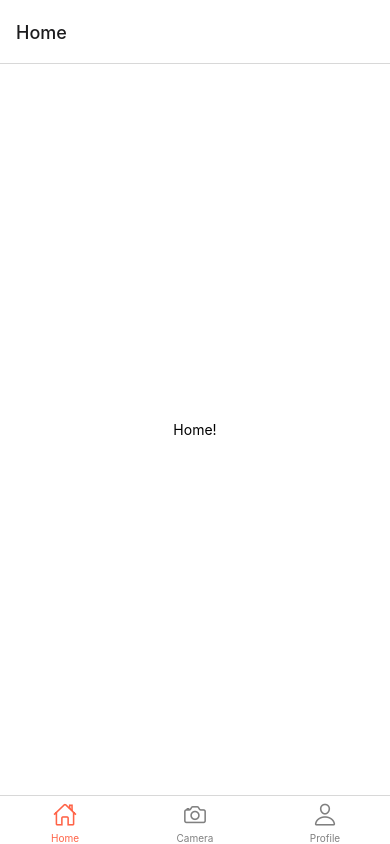
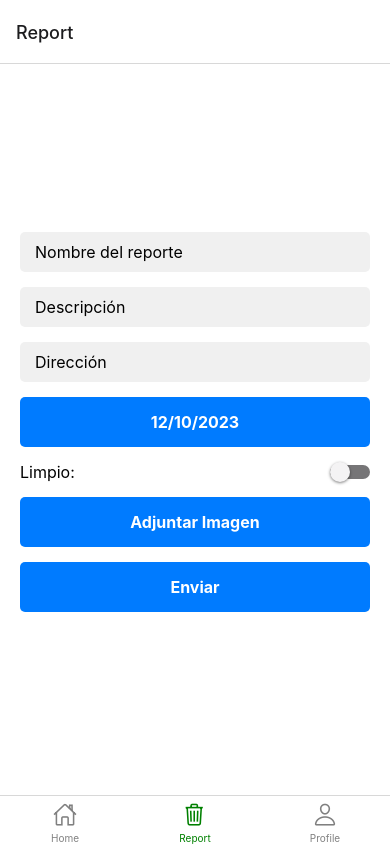
Before and after one commit to hibaba2/eco-report, a React Native app: screen /Report in a window 390 px wide. Built offline with nearby package versions, Linux system fonts and the light colour scheme.

Commit message:
Cambio de icono y nombre de view

```diff
--- a/src/navigators/BottomTabNavigator.tsx
+++ b/src/navigators/BottomTabNavigator.tsx
@@ -2,12 +2,11 @@ import * as React from 'react';
 import { Text, View } from 'react-native';
 import { NavigationContainer } from '@react-navigation/native';
 import { createBottomTabNavigator } from '@react-navigation/bottom-tabs';
+import HomeView from '../views/homeView';
+import ReportFormView from '../views/reportView';
+import ProfileView from '../views/profileView';
+import { Ionicons } from '@expo/vector-icons';
 
-import HomeView from '../views/homeView';
-import CameraView from '../views/cameraView';
-import ProfileView from '../views/profileView';
-//import Ionicons from 'react-native-vector-icons/Ionicons';
-import { Ionicons } from '@expo/vector-icons';
 
 
 
@@ -20,16 +19,15 @@ export default function MyTabs() {
           tabBarIcon: ({ focused, color, size }) => {
             let iconName;
 
-
             if (route.name === 'Home') {
               iconName = focused
                 ? 'home-outline'
                 : 'home-outline';
             }
-            else if (route.name === 'Camera') {
+            else if (route.name === 'Report') {
               iconName = focused
-                ? 'camera-outline'
-                : 'camera-outline';
+                ? 'trash-outline'
+                : 'trash-outline';
             }
             else if (route.name === 'Profile') {
               iconName = focused
@@ -39,12 +37,12 @@ export default function MyTabs() {
             // You can return any component that you like here!
             return <Ionicons name={iconName} size={size} color={color} />;
           },
-          tabBarActiveTintColor: 'tomato',
+          tabBarActiveTintColor: 'green',
           tabBarInactiveTintColor: 'gray',
         })}
       >
         <Tab.Screen name="Home" component={HomeView} />
-        <Tab.Screen name="Camera" component={CameraView} />
+        <Tab.Screen name="Report" component={ReportFormView} />
         <Tab.Screen name="Profile" component={ProfileView} />
     </Tab.Navigator>
   );
--- a/src/views/cameraView.tsx
+++ b/src/views/reportView.tsx
@@ -6,7 +6,7 @@ import 'firebase/firestore';
 
 
 
-const ReportForm = () => {
+const ReportFormView = () => {
   const [reportName, setReportName] = useState('');
   const [description, setDescription] = useState('');
   const [address, setAddress] = useState('');
@@ -196,4 +196,4 @@ const styles = StyleSheet.create({
   },
 });
 
-export default ReportForm;
+export default ReportFormView;
```
